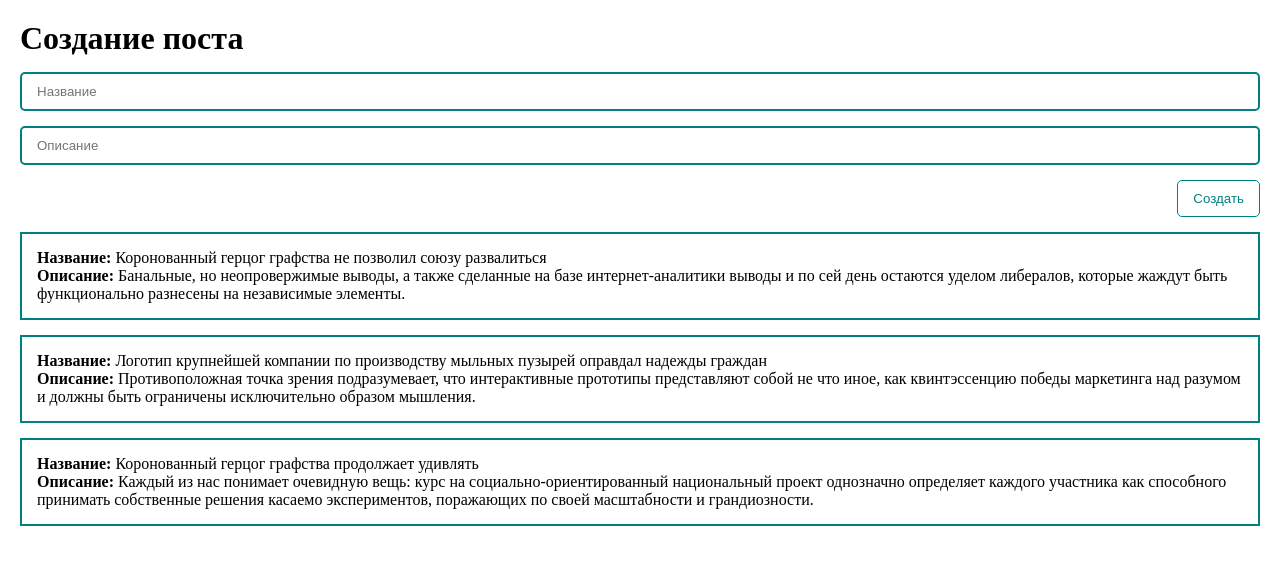
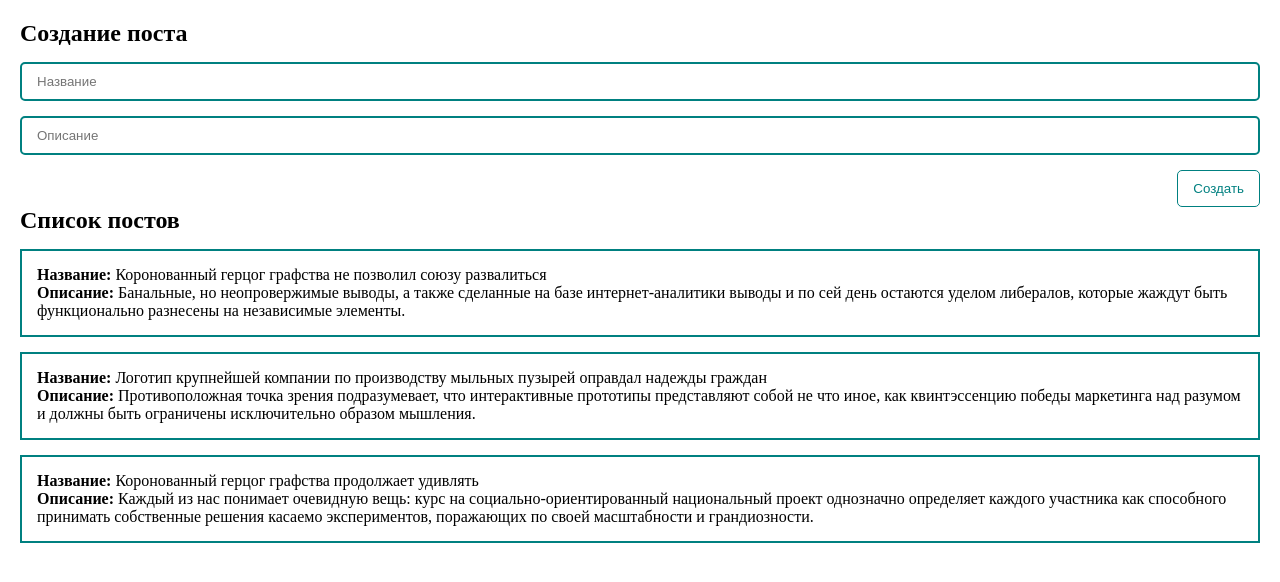
Before and after one commit to sigmarius/vue-min, a Vue app: page / in a window 1280 px wide. Shown: the top 582 px of the page. Built offline with nearby package versions, Linux system fonts and the light colour scheme.

Commit message:
Делает обмен данными между родительским и дочерними компонентами

```diff
--- a/src/App.vue
+++ b/src/App.vue
@@ -1,6 +1,8 @@
 <template>
   <div class="app">
-    <post-form/>
+    <post-form
+      @create="createPost"
+    />
     <post-list
       :posts="posts"
     />
@@ -15,8 +17,6 @@ export default {
   components: { PostList, PostForm },
   data() {
     return {
-      title: "",
-      description: "",
       posts: [
         {
           id: 1,
@@ -41,16 +41,11 @@ export default {
     };
   },
   methods: {
-    createPost() {
-      const newPost = {
-        id: Date.now(),
-        title: this.title,
-        description: this.description,
-      };
+    createPost(post, second, third) {
+      this.posts = [post, ...this.posts]
 
-      this.posts = [newPost, ...this.posts];
-      this.title = "";
-      this.description = "";
+      console.log('simple param', second);
+      console.log('simple param', third);
     },
   },
 };
--- a/src/components/PostForm.vue
+++ b/src/components/PostForm.vue
@@ -1,19 +1,17 @@
 <template>
   <form @submit.prevent>
-    <h1>Создание поста</h1>
+    <h2>Создание поста</h2>
     <input
       class="input"
       type="text"
       placeholder="Название"
-      :value="post.title"
-      @input="post.title = $event.target.value"
+      v-model="post.title"
     />
     <input
       class="input"
       type="text"
       placeholder="Описание"
-      :value="post.description"
-      @input="post.description = $event.target.value"
+      v-model="post.description"
     />
     <button class="btn" @click="createPost">Создать</button>
   </form>
@@ -24,14 +22,24 @@ export default {
   data() {
     return {
       post: {
-        title: '',
-        description: ''
+        title: "",
+        description: "",
+      },
+    };
+  },
+  methods: {
+    createPost() {
+      this.post.id = Date.now();
+      this.$emit('create', this.post, 'second param', 'another param')
+
+      this.post = {
+        title: "",
+        description: "",
       }
-    }
-  }
+    },
+  },
 };
 </script>
-
 
 <style scoped>
 form {
--- /dev/null
+++ b/src/components/PostItem.vue
@@ -0,0 +1,25 @@
+<template>
+  <div class="post">
+    <div><b>Название:</b> {{ post.title }}</div>
+    <div><b>Описание:</b> {{ post.description }}</div>
+  </div>
+</template>
+
+<script>
+export default {
+  props: {
+    post: {
+      type: Object,
+      required: true,
+    },
+  },
+};
+</script>
+
+<style scoped>
+.post {
+  margin-top: 15px;
+  padding: 15px;
+  border: 2px solid teal;
+}
+</style>
--- a/src/components/PostList.vue
+++ b/src/components/PostList.vue
@@ -1,25 +1,25 @@
 <template>
-  <div class="post" v-for="post in posts">
-    <div><b>Название:</b> {{ post.title }}</div>
-    <div><b>Описание:</b> {{ post.description }}</div>
+  <div>
+    <h2>Список постов</h2>
+    <post-item
+      v-for="post in posts"
+      :post="post"
+    />
   </div>
 </template>
 
 <script>
+import PostItem from "@/components/PostItem.vue";
+
 export default {
+  components: { PostItem },
   props: {
     posts: {
       type: Array,
-      required: true
-    }
-  }
+      required: true,
+    },
+  },
 };
 </script>
 
-<style scoped>
-.post {
-  margin-top: 15px;
-  padding: 15px;
-  border: 2px solid teal;
-}
-</style>
+<style scoped></style>
```
